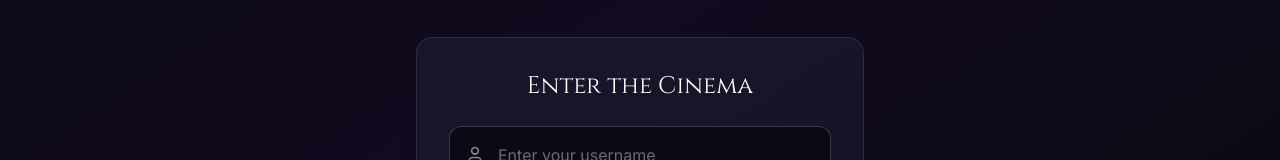
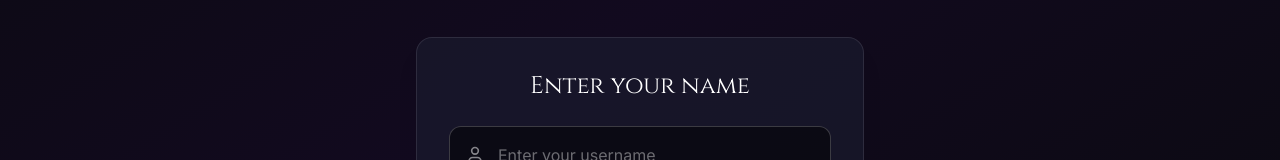
Before and after one commit to Vivek3903/ShowTime, a React (Vite) app in the folder frontend/: page / in a window 1280 px wide. Shown: the part 381-541 px from the top of the page. Built offline with nearby package versions, Linux system fonts and the light colour scheme; no server answers.

Commit message:
Update landing page text

```diff
--- a/frontend/src/pages/LandingPage.jsx
+++ b/frontend/src/pages/LandingPage.jsx
@@ -53,7 +53,7 @@ const LandingPage = () => {
         {/* Player Section */}
         {!player ? (
           <div className="w-full max-w-md glass-card p-8 rounded-2xl">
-            <h2 className="text-2xl font-cinzel mb-6 text-center text-white">Enter the Cinema</h2>
+            <h2 className="text-2xl font-cinzel mb-6 text-center text-white">Enter your name</h2>
             <form onSubmit={handleJoin} className="space-y-4">
               <div>
                 <div className="relative">
```
